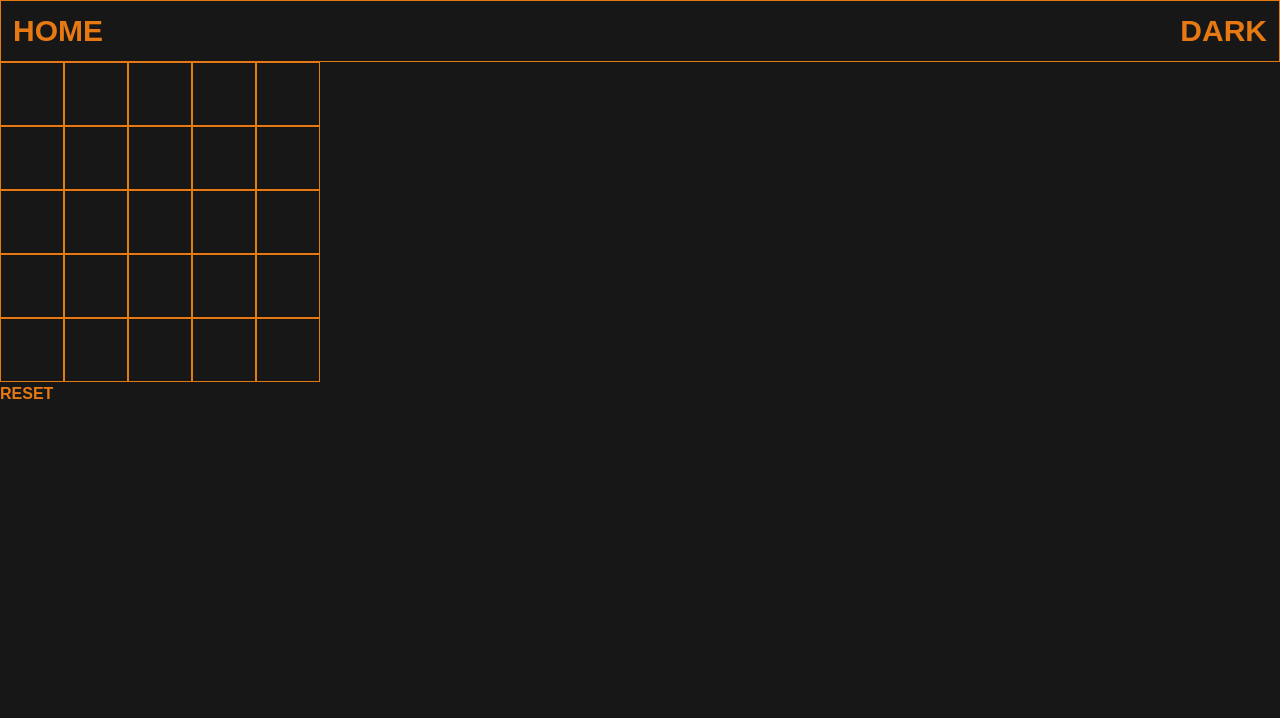
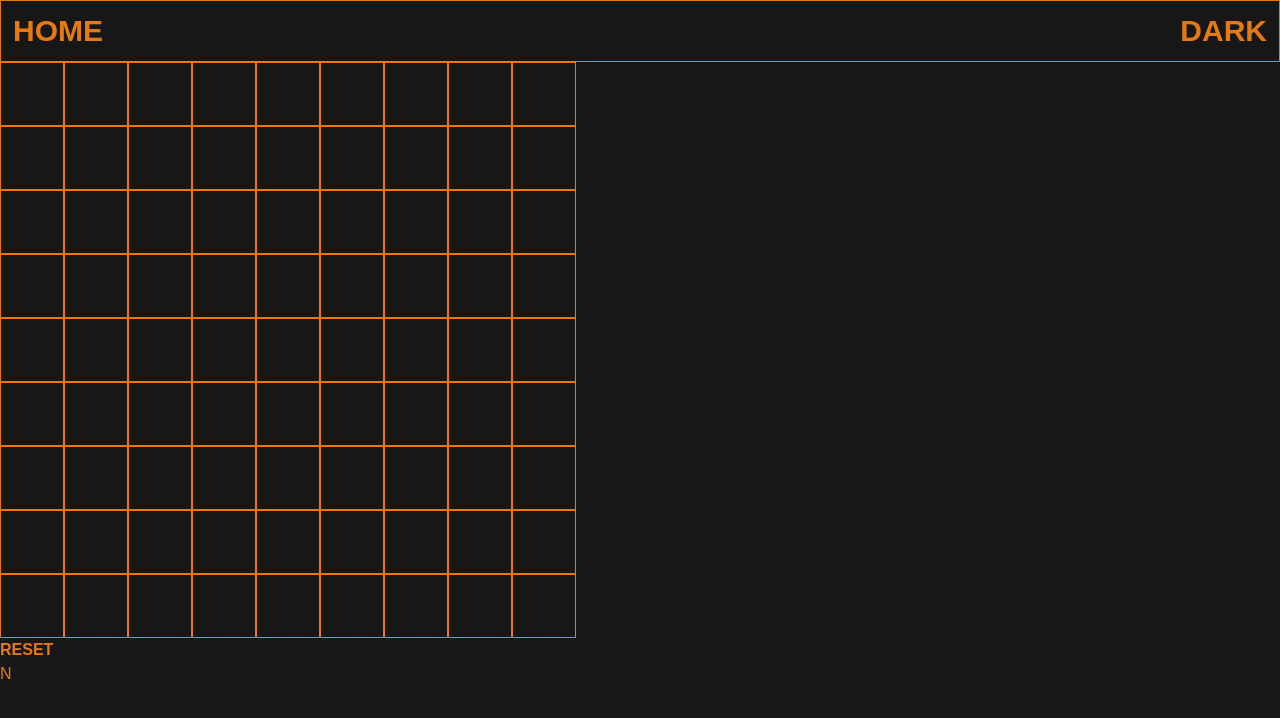
Before and after one commit to FujitaKohei04/tic_tac_toe_plus, a Next.js app: page / in a window 1280 px wide. Shown: the top 718 px of the page. Built offline with nearby package versions, Linux system fonts and the light colour scheme.

Commit message:
add : system judged winner

```diff
--- a/src/app/components/tictactoe/Board.tsx
+++ b/src/app/components/tictactoe/Board.tsx
@@ -5,14 +5,17 @@ export default function Board({
     squares,
     squareClicked,
 }:{
-    squares: any[],
-    squareClicked: (index:number) => void,
+    squares: any[][],
+    squareClicked: (i:number, j:number) => void,
 }) {
 
     return (
-        <div className={`flex flex-wrap w-80`}>
-            {squares.map((sq, i) => (
-                <Square key={i} content={sq} squareClicked={() => squareClicked(i)}/>
+        <div className={`flex flex-wrap w-144`}>
+            {squares.map((col, i) => (
+                col.map((row, j) => (
+                    <Square key={`${i}-${j}`} content={row} squareClicked={() => squareClicked(i, j)}/>
+                ))
+
             ))}
         </div>
 
--- a/src/app/page.tsx
+++ b/src/app/page.tsx
@@ -1,27 +1,74 @@
 "use client";
-import { useState } from "react";
+import { useState, useEffect } from "react";
 import { NUM_OF_ROW } from "./constants/constants";
 
 import Board from "./components/tictactoe/Board";
 
+const winJudger = (x: number, y: number, squares: (string | null)[][]) => {
+  let win = false;
+  const now = squares[x][y];
+
+  const vec = [
+    [1,  1],
+    [1,  0],
+    [0,  1],
+    [1, -1],
+  ];
+
+  for(let v = 0; v < 4; v++) {
+    let count = 1;
+    let [nowIndexX, nowIndexY] = [x, y];
+    while(!win) {
+      nowIndexX -= vec[v][0]; nowIndexY -= vec[v][1];
+      if (nowIndexX < 0 || nowIndexY < 0) break;
+      let judgeeSquare = squares[nowIndexX][nowIndexY];
+      if (!judgeeSquare || judgeeSquare !== now) break;
+      count++;
+      console.log(nowIndexX, nowIndexY);
+      if (count >= 5) {win = true; return true;}
+    }
+
+    [nowIndexX, nowIndexY] = [x, y];
+
+    while(!win) {
+      nowIndexX += vec[v][0]; nowIndexY += vec[v][1];
+      if (nowIndexX >= squares[0].length || nowIndexY >= squares.length) break;
+      let judgeeSquare = squares[nowIndexX][nowIndexY];
+      if (!judgeeSquare || judgeeSquare !== now) break;
+      count++;
+      if (count >= 5) {win = true; return true;}
+    }
+  }
+
+  return false;
+}
+
+
 export default function Game() {
-  const [content, setContent] = useState<string>("O");
-  const [squares, setSquares] = useState<any[]>(Array(25).fill(null));
+  const [content, setContent] = useState<string>("●");
+  const [squares, setSquares] = useState<any[][]>(Array(9).fill(null).map(() => Array(9).fill(null)));
+  const [win, setWin] = useState<boolean>(false);
 
-  const handleClickSquare = (i:number) => {
-        const newSquares = [...squares];
-        newSquares[i] = content;
-        setSquares(newSquares);
+  const handleClickSquare = (x:number, y:number) => {
+    if (win) return;
+
+    const newSquares = squares.map(row => [...row]);
+    newSquares[x][y] = content;
+    setSquares(newSquares);
+    setWin(winJudger(x, y, newSquares));
   }
 
   const reset = () => {
-    setSquares(Array(25).fill(null));
+    setSquares(Array(9).fill(null).map(() => Array(9).fill(null)));
+    setWin(false);
   }
+
 
   return (
     <main>
       <Board squares={squares} squareClicked={handleClickSquare}/>
       <button onClick={reset} className="font-bold">RESET</button>
+      <p>{win?"WIN":"N"}</p>
     </main>
   );
 }
```
